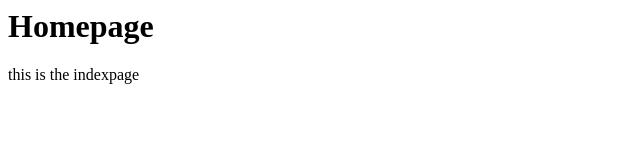
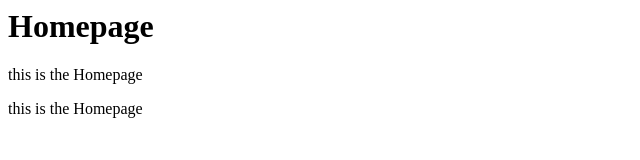
Before and after one commit to Likhithashree-Mk/NewDemo, a plain HTML site: page home.html in a window 1280 px wide. Shown: the whole page, without its empty margins (0-640 px from the left). Drawn offline with Linux system fonts and the light colour scheme.

Commit message:
added for learing purpose

```diff
--- a/home.html
+++ b/home.html
@@ -6,6 +6,7 @@
 </head>
 <body>
     <h1>Homepage</h1>
-    <p>this is the indexpage</p>
+    <p>this is the Homepage</p>
+    <p>this is the Homepage</p>
 </body>
 </html>
```
Also changed, not shown: index.html (+1 -0 lines).
